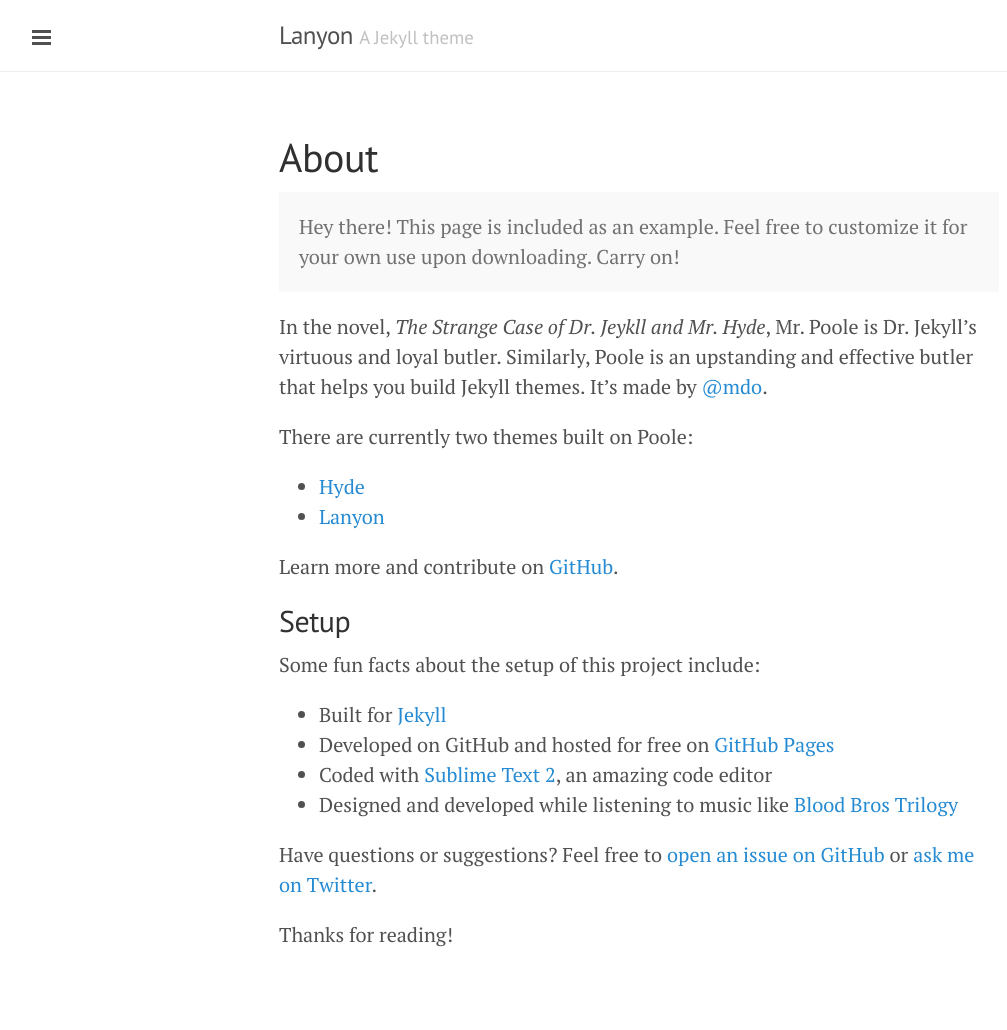
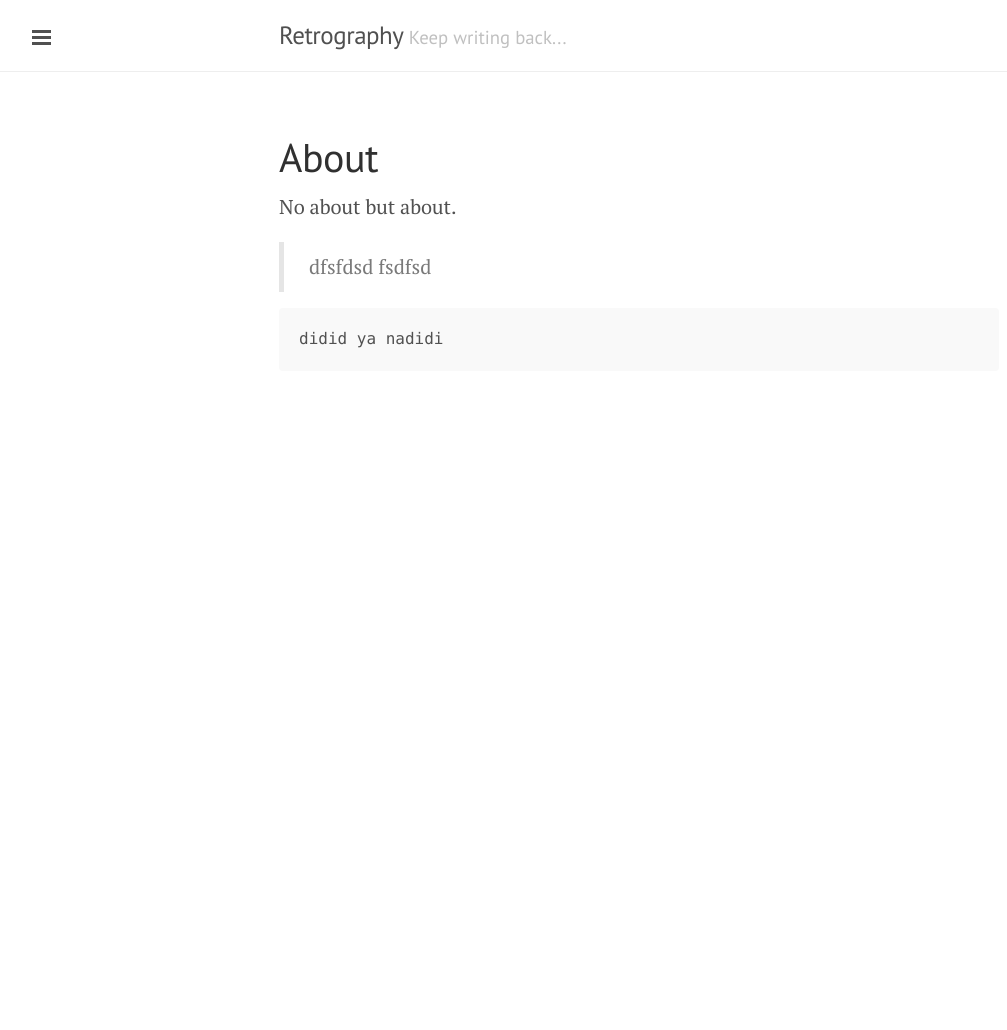
Before and after one commit to retrography/retrography.github.io, a Jekyll site: the page built from about.md, in a window 1280 px wide. Shown: the whole page, without its empty margins (1-1008 px from the left). Built offline with Jekyll 4.4.1, drawn with Linux system fonts in a browser that asks for light colours; Markdown is read by kramdown in place of the engine named in the settings; after the commit the page ends 900 px from its top, so only the background shows below that.

Commit message:
setting up

```diff
--- a/_config.yml
+++ b/_config.yml
@@ -9,18 +9,18 @@ permalink:           pretty
 relative_permalinks: true
 
 # Setup
-title:               Lanyon
-tagline:             'A Jekyll theme'
-description:         'A reserved <a href="http://jekyllrb.com" target="_blank">Jekyll</a> theme that places the utmost gravity on content with a hidden drawer. Made by <a href="https://twitter.com/mdo" target="_blank">@mdo</a>.'
-url:                 http://lanyon.getpoole.com
+title:               Retrography
+tagline:             'Keep writing back...'
+description:         'This is where I put the rest of the stuff.'
+url:                 http://retrography.github.com
 baseurl:             /
 paginate:            5
 
 # About/contact
 author:
-  name:              Mark Otto
-  url:               https://twitter.com/mdo
-  email:             markdotto@gmail.com
+  name:              Mahmood Zargar
+  url:               https://twitter.com/mszargar
+  email:             mahmood@gmail.com
 
 # Custom vars
 version:             1.0.0
--- a/about.md
+++ b/about.md
@@ -3,28 +3,10 @@ layout: page
 title: About
 ---
 
-<p class="message">
-  Hey there! This page is included as an example. Feel free to customize it for your own use upon downloading. Carry on!
-</p>
+No about but about.
 
-In the novel, *The Strange Case of Dr. Jeykll and Mr. Hyde*, Mr. Poole is Dr. Jekyll's virtuous and loyal butler. Similarly, Poole is an upstanding and effective butler that helps you build Jekyll themes. It's made by [@mdo](https://twitter.com/mdo).
 
-There are currently two themes built on Poole:
+> dfsfdsd
+> fsdfsd
 
-* [Hyde](http://hyde.getpoole.com)
-* [Lanyon](http://lanyon.getpoole.com)
-
-Learn more and contribute on [GitHub](https://github.com/poole).
-
-## Setup
-
-Some fun facts about the setup of this project include:
-
-* Built for [Jekyll](http://jekyllrb.com)
-* Developed on GitHub and hosted for free on [GitHub Pages](https://pages.github.com)
-* Coded with [Sublime Text 2](http://sublimetext.com), an amazing code editor
-* Designed and developed while listening to music like [Blood Bros Trilogy](https://soundcloud.com/maddecent/sets/blood-bros-series)
-
-Have questions or suggestions? Feel free to [open an issue on GitHub](https://github.com/poole/issues/new) or [ask me on Twitter](https://twitter.com/mdo).
-
-Thanks for reading!
+    didid ya nadidi
```
